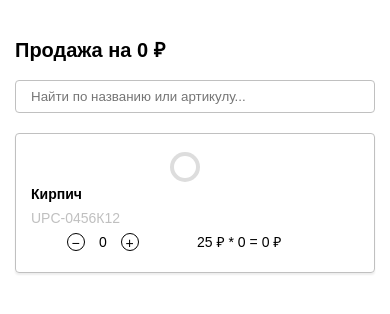
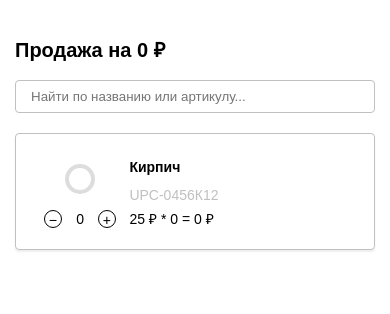
Before and after one commit to gorobchenko-k/shop-component, a plain HTML site: page index.html in a window 390 px wide. Drawn offline with Linux system fonts and the light colour scheme.

Commit message:
Адаптив + подсчет общей суммы продаж

```diff
--- a/scripts/script.js
+++ b/scripts/script.js
@@ -2,11 +2,12 @@ const searchInput = document.querySelector('.search__input-value');
 const searchProducts = document.querySelector('.search__products'); // .search__products
 const productsList = document.querySelector('.list-products'); //ul
 const salesList = document.querySelector('.sales-list'); //ul
+const salesSumValue = document.querySelector('.component__title-value');
 
 
 let productsListItems = document.getElementsByClassName('list-products__item');
 let salesListItems = document.getElementsByClassName("sales-list__item"); //document.querySelectorAll('.sales-list__item');
-let indicators = document.getElementsByClassName('sales-list__indicator');
+let indicators = document.getElementsByClassName('sales-list__indicator-span');
 let plusSalesList = document.getElementsByClassName('sales-list__plus');
 let minusSalesList = document.getElementsByClassName('sales-list__minus');
 
@@ -27,7 +28,7 @@ let products = [
     {
         id: "UPC-0456К12",
         name: "Двухсекционная прижимная пневмобалкастанка HOMMEL L32",
-        price: 25,
+        price: 2500,
         quantityInStock: "20 шт."
     },
     {
@@ -63,7 +64,9 @@ function loadsalesList() {
     let i = 0;
     for (let product of sales) {
         salesListStr += `<li class="sales-list__item">
-                        <div class="sales-list__indicator"></div>
+                        <div class="sales-list__indicator">
+                            <span class="sales-list__indicator-span"> </span>
+                        </div>
                         <div class="sales-list__text">
                             <h2 class="sales-list__title">${product[0].name}</h2>
                             <div class="sales-list__code">${product[0].id}</div>
@@ -146,6 +149,16 @@ function changeIndicator() {
     }
 }
 
+// изменение общей суммы продаж
+function changeSalesSumValue() {
+    let sum = 0;
+    for (let product of sales) {
+        sum += product[0].price * product[1];
+    }
+    salesSumValue.innerHTML = sum;
+
+}
+
 //изменение количества проданного товара
 function changeQuantitySold(indexElem, operator) {
     let product = Array.from(sales)[indexElem][0];
@@ -160,6 +173,7 @@ function changeQuantitySold(indexElem, operator) {
         salesListItems[indexElem].querySelector('.sales-list__sum-value').innerHTML = product.price * count + " ₽";
 
         changeIndicator();
+        changeSalesSumValue();
     }
 }
 
--- a/style.css
+++ b/style.css
@@ -118,6 +118,7 @@ body {
 .list-products__title {
   font-weight: 600;
   padding: 5px 0;
+  line-height: 1.5;
 }
 
 .list-products__text {
@@ -158,6 +159,7 @@ body {
   justify-content: center;
   align-items: center;
 }
+
 .sales-icon {
   padding: 15px;
   text-align: center;
@@ -194,30 +196,27 @@ body {
   justify-content: space-around;
   align-items: center;
 
-  flex-wrap: wrap;
+  /* flex-wrap: wrap; */
 
   margin: 0 0 15px 0;
 }
 
-@media (max-width: 820px) {
-  .sales-list__item {
-    /* flex-direction: column; */
-  }
 
-}
+.sales-list__indicator {}
 
-.sales-list__indicator {
+.sales-list__indicator-span {
   display: inline-block;
   margin: 0 20px 0 0;
   width: 30px;
   height: 30px;
+
   position: relative;
   border-radius: 50%;
   background-image: linear-gradient(-89deg, #ddd 50%, transparent 50%),
     linear-gradient(91deg, #ddd 50%, steelblue 50%);
 }
 
-.sales-list__indicator:after {
+.sales-list__indicator-span:after {
   border-radius: 50%;
   display: block;
   content: "";
@@ -270,6 +269,7 @@ body {
 .sales-list__title {
   font-weight: 600;
   padding: 5px 0;
+  line-height: 1.5;
 }
 
 .sales-list__code {
@@ -304,14 +304,14 @@ body {
   height: 18px;
   width: 18px;
   cursor: pointer;
+  user-select: none;
 }
 
-.sales-list__minus {
-
-}
+.sales-list__minus {}
 
 .sales-list__sum {
-  width: 140px;
+  width: 200px;
+  text-align: right;
 }
 
 .sales-list__price {}
@@ -319,6 +319,39 @@ body {
 .sales-list__quantity {}
 
 .sales-list__sum-value {}
+
+
+@media (max-width: 820px) {
+  .sales-list__item {
+    /* flex-direction: column; */
+    flex-wrap: wrap;
+  }
+
+  .sales-list__indicator {
+    text-align: center;
+    flex: 0 0 30%;
+  }
+
+  .sales-list__indicator-span {
+    margin: 0;
+  }
+
+  .sales-list__text {
+    flex: 0 0 70%;
+  }
+
+  .sales-list__quantity-change {
+    flex: 0 0 30%;
+
+  }
+
+  .sales-list__sum {
+    flex: 0 0 70%;
+    text-align: left;
+  }
+
+}
+
 
 /*-----------Индикатор --------------- */
 
```
Also changed, not shown: index.html (+1 -1 lines).
